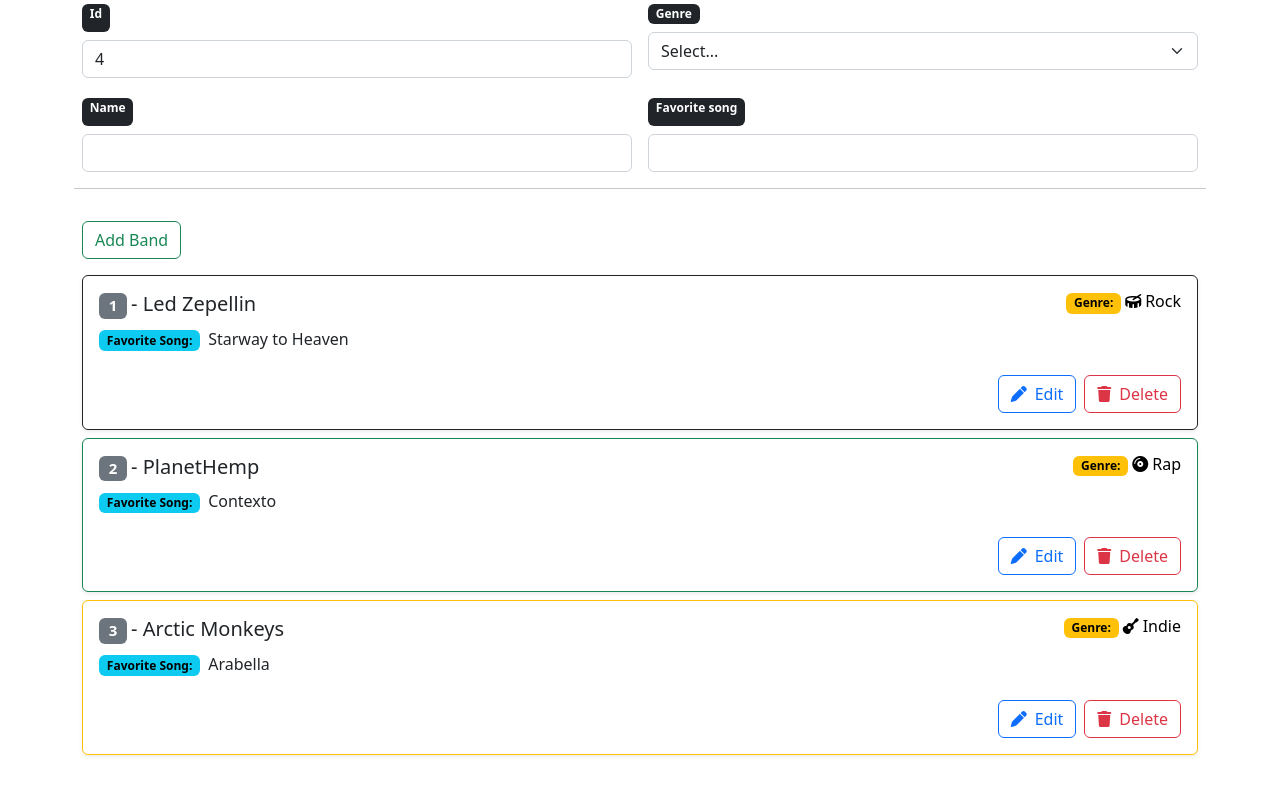
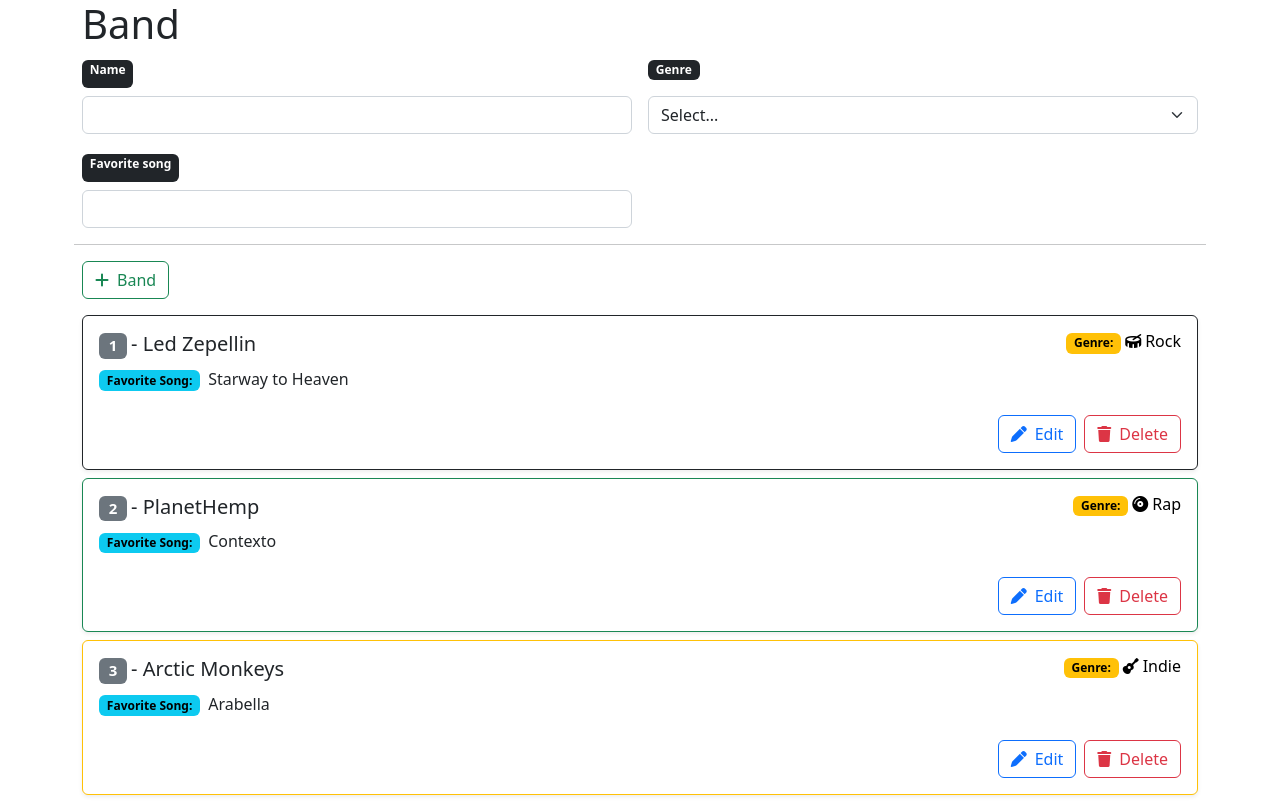
Before and after one commit to sonatou/React-BandLister, a React (Create React App) app: page / in a window 1280 px wide. Built offline with nearby package versions, Linux system fonts and the light colour scheme.

Commit message:
EditBand and final touches

```diff
--- a/src/App.js
+++ b/src/App.js
@@ -1,4 +1,4 @@
-import { useState } from "react";
+import { useState, useEffect } from "react";
 import React from "react";
 import "bootstrap/dist/css/bootstrap.min.css";
 import "./index.css";
@@ -29,19 +29,26 @@
 
 function App() {
   const [bands, setBands] = useState(initialState); //creating useState to be able to change the content inside of it by using 'setBands'
+  const [band, setBand] = useState({id: 0});
+  const [index, setIndex] = useState(0)
 
-  function addBand(e) {
+  useEffect(() => {
+      bands.length <= 0 ? setIndex(1) : setIndex( Math.max.apply(Math, bands.map((item) => item.id)) + 1)
+  }, [bands])
+
+  function addBand(bnd) {
     //method to add a new band
-    e.preventDefault(); // preventing the page reload as a default behaviour of the button
+    setBands([...bands,
+      { ...bnd, id: index }]); //setting the usestate copying the already existing items in 'bands' and addig a new band as a obj
+  }
 
-    const band = {
-      id: document.getElementById("id").value,
-      genre: document.getElementById("genre").value,
-      song: document.getElementById("song").value,
-      name: document.getElementById("name").value,
-    };
+  function cancelBand() {
+    setBand({ id: 0 });
+  }
 
-    setBands([...bands, { ...band }]); //setting the usestate copying the already existing items in 'bands' and addig a new band as a obj
+  function editBand(bnd) {
+    setBands(bands.map((item) => item.id === bnd.id ? bnd : item));
+    setBand({ id: 0 });
   }
 
   function deleteBand(id) {
@@ -50,11 +57,22 @@
     setBands([...filterBands]);
   }
 
+  function getBand(id) {
+    const selectBand = bands.filter((band) => band.id === id);
+    setBand(selectBand[0]);
+  }
+
   return (
     //JSX starting
     <>
-      <BandForm addBand={addBand} bands={bands} />
-      <BandList bands={bands} deleteBand={deleteBand} />
+      <BandForm
+        addBand={addBand}
+        bands={bands}
+        selectedBand={band}
+        editBand={editBand}
+        cancelBand={cancelBand}
+      />
+      <BandList bands={bands} deleteBand={deleteBand} getBand={getBand} />
     </>
   );
 }
--- a/src/Components/Band.js
+++ b/src/Components/Band.js
@@ -57,7 +57,10 @@
           {props.bnd.song}
         </p>
         <div className="d-flex justify-content-end pt-2 m-0">
-          <button className="btn btn-outline-primary me-2">
+          <button
+          className="btn btn-outline-primary me-2"
+          onClick={() => props.getBand(props.bnd.id)}
+          >
             <i className="fas fa-pen me-2"></i>
             Edit
           </button>
--- a/src/Components/BandForm.js
+++ b/src/Components/BandForm.js
@@ -1,30 +1,78 @@
-import React from "react";
+import React, { useEffect, useState } from "react";
+
+const initialBand = {
+  id: 0,
+  genre: "0",
+  song: "",
+  name: "",
+};
 
 export default function BandForm(props) {
+  const [band, setBand] = useState(actualBand());
+
+  useEffect(() => {
+    if (props.selectedBand.id !== 0) setBand(props.selectedBand);
+  }, [props.selectedBand]);
+
+  const inputTextHandler = (e) => {
+    const { name, value } = e.target;
+
+    setBand({ ...band, [name]: value });
+  };
+
+  const handleSubmit = (e) => {
+    e.preventDefault();
+
+    if (props.selectedBand.id !== 0) props.editBand(band);
+    else props.addBand(band);
+
+    setBand(initialBand);
+  };
+
+  const handleCancel = (e) => {
+    e.preventDefault();
+
+    props.cancelBand();
+
+    setBand(initialBand);
+  };
+
+  function actualBand() {
+    if (props.selectedBand.id !== 0) {
+      return props.selectedBand;
+    } else {
+      return initialBand;
+    }
+  }
+
   return (
-    <form className="row g-3">
+    <>
+      <h1>Band {band.id !== 0 ? band.id : ""}</h1>
+      <form className="row g-3" onSubmit={handleSubmit}>
         <div className="col-md-6">
-        <span className="badge bg-dark">
-          <label className="form-label">Id</label>
+          <span className="badge text-bg-dark">
+            <label className="form-label">Name</label>
           </span>
           <input
-          id="id"
+            name="name"
+            id="name"
             type="text"
             className="form-control mt-2"
-          readOnly
-          value={
-            Math.max.apply(
-              Math,
-              props.bands.map((item) => item.id)
-            ) + 1
-          }
+            onChange={inputTextHandler}
+            value={band.name}
           />
         </div>
         <div className="col-md-6">
           <label className="form-label">
             <span className="badge text-bg-dark">Genre</span>
           </label>
-        <select id="genre" className="form-select">
+          <select
+            name="genre"
+            id="genre"
+            className="form-select mt-2"
+            onChange={inputTextHandler}
+            value={band.genre}
+          >
             <option defaultValue="0">Select...</option>
             <option value="1">Rock</option>
             <option value="2">Rap</option>
@@ -33,22 +81,37 @@
         </div>
         <div className="col-md-6">
           <span className="badge text-bg-dark">
-          <label className="form-label">Name</label>
-        </span>
-        <input id="name" type="text" className="form-control mt-2" />
-      </div>
-      <div className="col-md-6">
-        <span className="badge text-bg-dark">
             <label className="form-label">Favorite song</label>
           </span>
-        <input id="song" type="text" className="form-control mt-2" />
+          <input
+            name="song"
+            id="song"
+            type="text"
+            className="form-control mt-2"
+            onChange={inputTextHandler}
+            value={band.song}
+          />
         </div>
         <hr />
-      <div className="col-12">
-        <button className="btn btn-outline-success" onClick={props.addBand}>
-          Add Band
+        <div className="col-12 mt-0">
+          {band.id === 0 ? (
+            <button className="btn btn-outline-success" type="submit">
+              <i className="fas fa-plus me-2"></i>
+              Band
             </button>
+          ) : (
+            <>
+              <button className="btn btn-outline-success me-2" type="submit">
+                <i className="fas fa-plus me-2"></i>
+                Save
+              </button>
+              <button className="btn btn-outline-danger" onClick={handleCancel}>
+                Cancel
+              </button>
+            </>
+          )}
         </div>
       </form>
+    </>
   );
 }
--- a/src/Components/BandList.js
+++ b/src/Components/BandList.js
@@ -10,6 +10,7 @@
           bands={props.bands}
           deleteBand={props.deleteBand}
           bnd={bnd}
+          getBand={props.getBand}
         />
       ))}
     </div>
```
Lines whose indentation alone changed are shown as unchanged.
